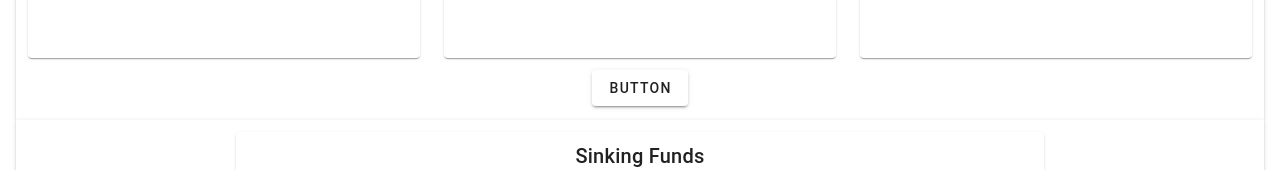
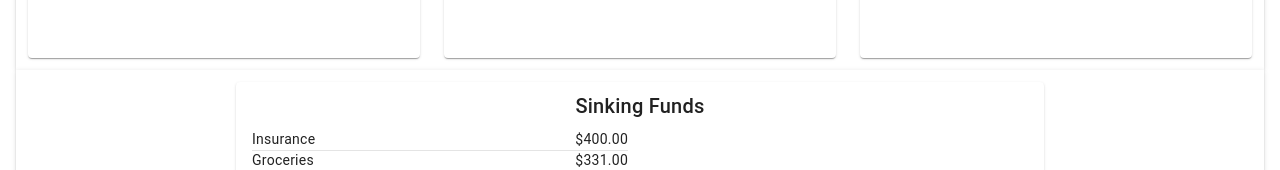
Before and after one commit to 200Development/Pennywise.UI.Vue, a Vue app: page / in a window 1280 px wide. Shown: the part 370-540 px from the top of the page. Built offline with nearby package versions, Linux system fonts and the light colour scheme; what vue3-apexcharts would draw is missing.

Commit message:
remove unused button from layout

```diff
--- a/src/components/layouts/MinimalistLayout.vue
+++ b/src/components/layouts/MinimalistLayout.vue
@@ -37,9 +37,6 @@ import SinkingFundsCard from '@/components/cards/SinkingFundsCard.vue';
                         <v-col cols="4" class="graphCard">
                             <ExpensesTreemapGraph></ExpensesTreemapGraph>
                         </v-col>
-                    </v-row>
-                    <v-row class="graphButtonRow">
-                        <v-btn elevation="2">Button</v-btn>
                     </v-row>
                 </v-sheet>
                 <v-sheet class="pa-3" elevation="2">
```
